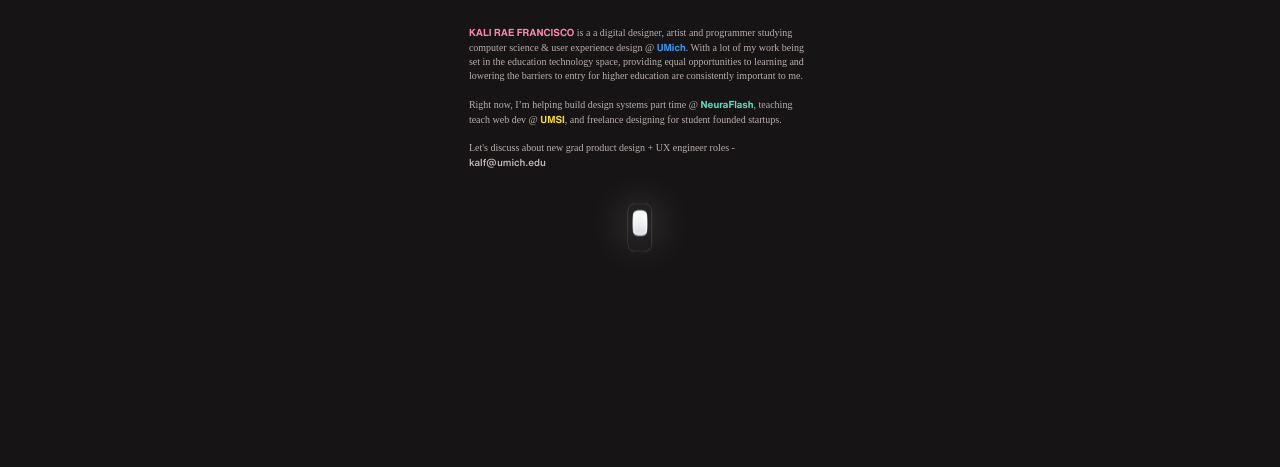
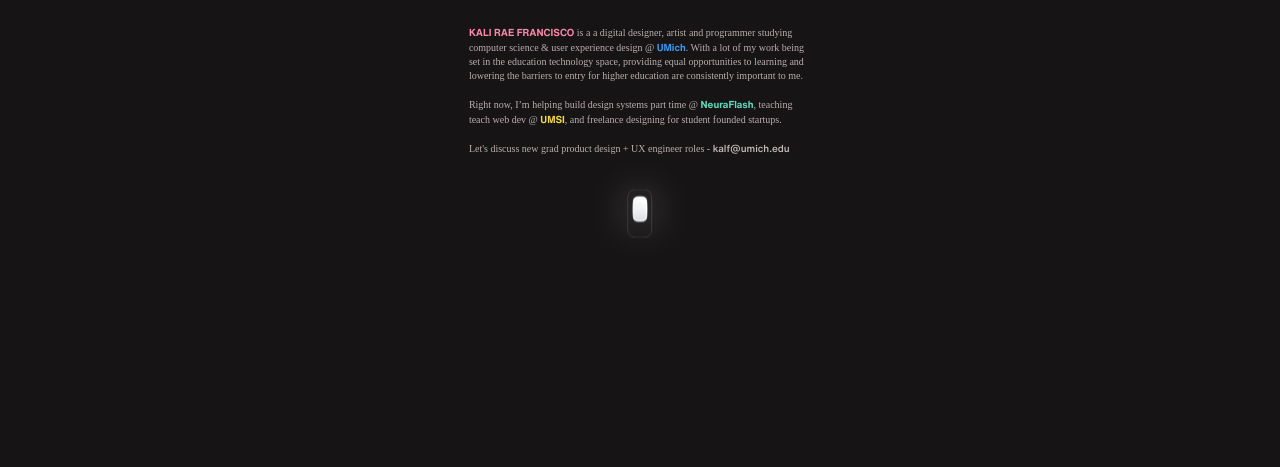
Before and after one commit to kalifrancisco/kalis-portfolio, a plain HTML site: page index.html in a window 1280 px wide. Shown: the part 287-754 px from the top of the page. Drawn offline with Linux system fonts and the light colour scheme; files whose address does not match are found by name; a web font is replaced by a local one.

Commit message:
typo, still hire me

```diff
--- a/index.html
+++ b/index.html
@@ -44,7 +44,7 @@
 
 					Right now, I’m helping build design systems part time @<span class="bold-nf"> NeuraFlash</span>, teaching teach web dev @<span class="bold-yellow"> UMSI</span>, and freelance designing for student founded startups.<br><br>
 
-					Let's discuss about new grad product design + UX engineer roles - <span class="bold-sub">kalf@umich.edu </span>
+					Let's discuss new grad product design + UX engineer roles - <span class="bold-sub">kalf@umich.edu </span>
 				</div>
             </div>
 				<img class="fancy-mouse" src="images/fancy-mouse.png" alt="laptop showing bubble site"/>
```
